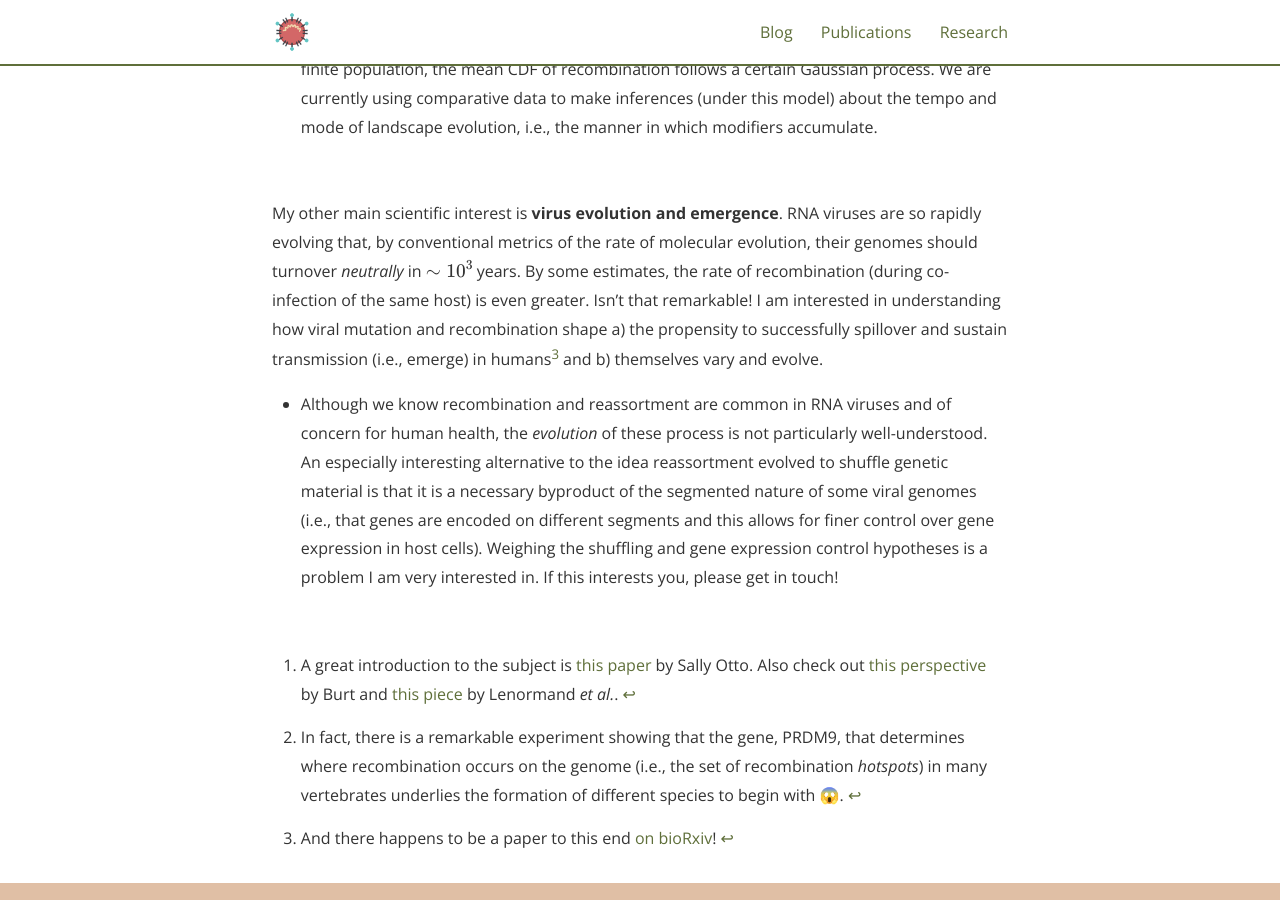
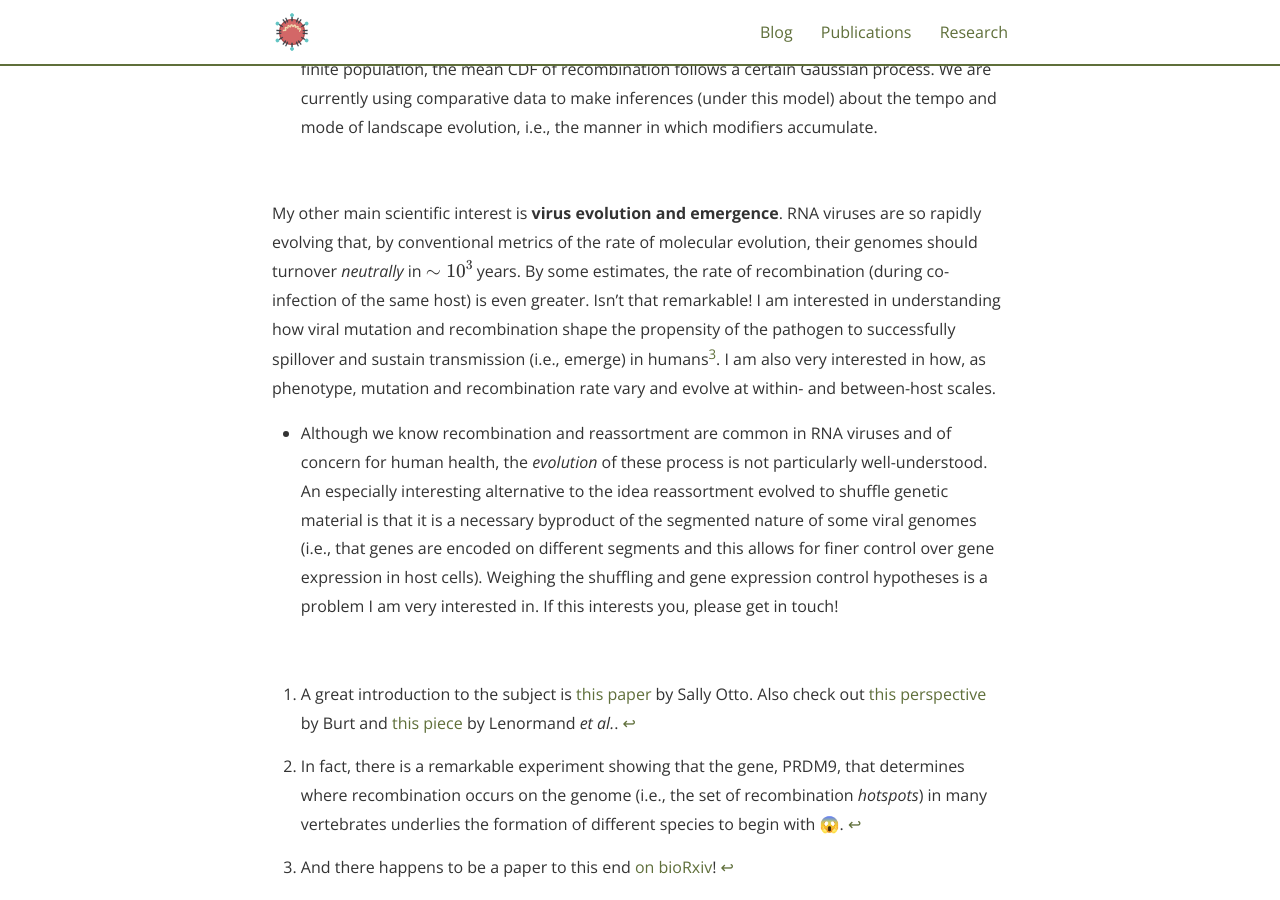
Before and after one commit to metekaanyuksel/metekaanyuksel.github.io, a Jekyll site: the page built from research.md, in a window 1280 px wide and 900 px high, scrolled down 1493 px. Built offline with Jekyll 4.4.1, drawn with Linux system fonts in a browser that asks for light colours; nearby versions of some CDN libraries; some web fonts are replaced.

```diff
--- a/research.md
+++ b/research.md
@@ -21,7 +21,7 @@
 
 <br>
 
-My other main scientific interest is **virus evolution and emergence**. RNA viruses are so rapidly evolving that, by conventional metrics of the rate of molecular evolution, their genomes should turnover _neutrally_ in $\sim 10^3$ years. By some estimates, the rate of recombination (during co-infection of the same host) is even greater. Isn't that remarkable! I am interested in understanding how viral mutation and recombination shape a) the propensity to successfully spillover and sustain transmission (i.e., emerge) in humans[^3] and b) themselves vary and evolve.
+My other main scientific interest is **virus evolution and emergence**. RNA viruses are so rapidly evolving that, by conventional metrics of the rate of molecular evolution, their genomes should turnover _neutrally_ in $\sim 10^3$ years. By some estimates, the rate of recombination (during co-infection of the same host) is even greater. Isn't that remarkable! I am interested in understanding how viral mutation and recombination shape the propensity of the pathogen to successfully spillover and sustain transmission (i.e., emerge) in humans[^3]. I am also very interested in how, as phenotype, mutation and recombination rate vary and evolve at within- and between-host scales.
 
 - Although we know recombination and reassortment are common in RNA viruses and of concern for human health, the _evolution_ of these process is not particularly well-understood. An especially interesting alternative to the idea reassortment evolved to shuffle genetic material is that it is a necessary byproduct of the segmented nature of some viral genomes (i.e., that genes are encoded on different segments and this allows for finer control over gene expression in host cells). Weighing the shuffling and gene expression control hypotheses is a problem I am very interested in. If this interests you, please get in touch!
 
```
